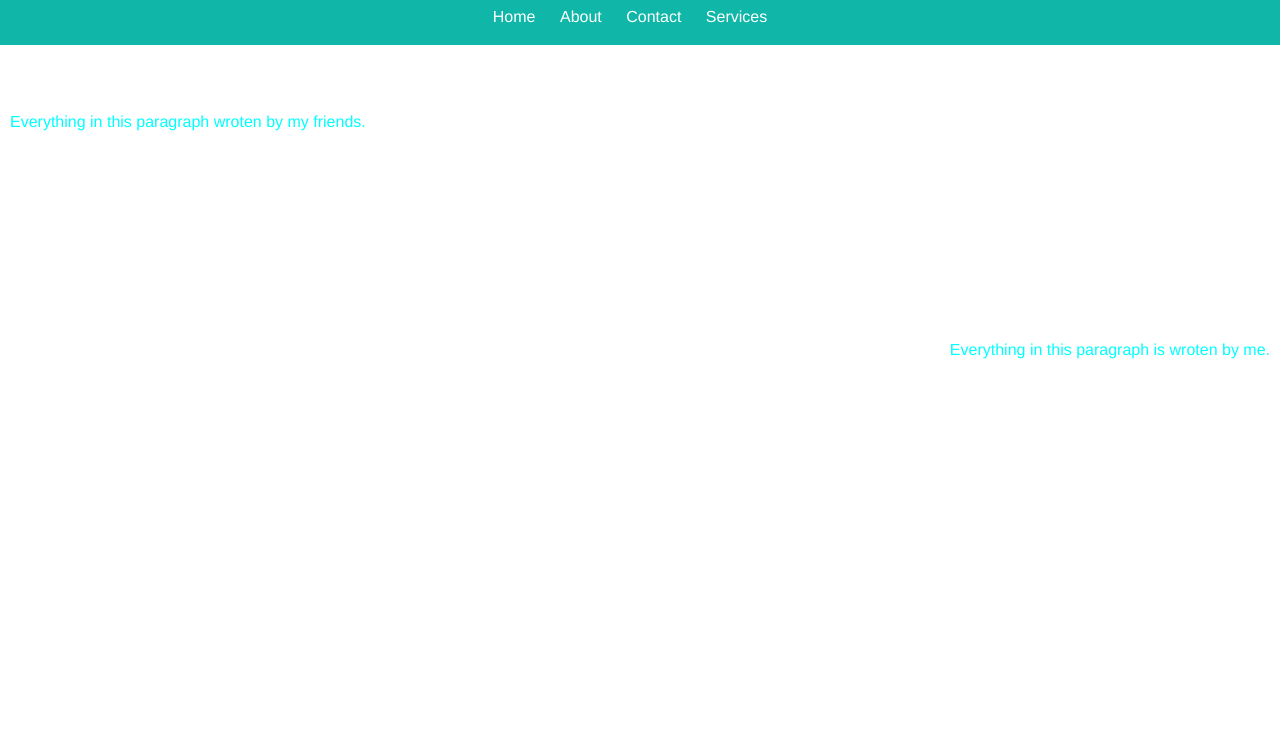
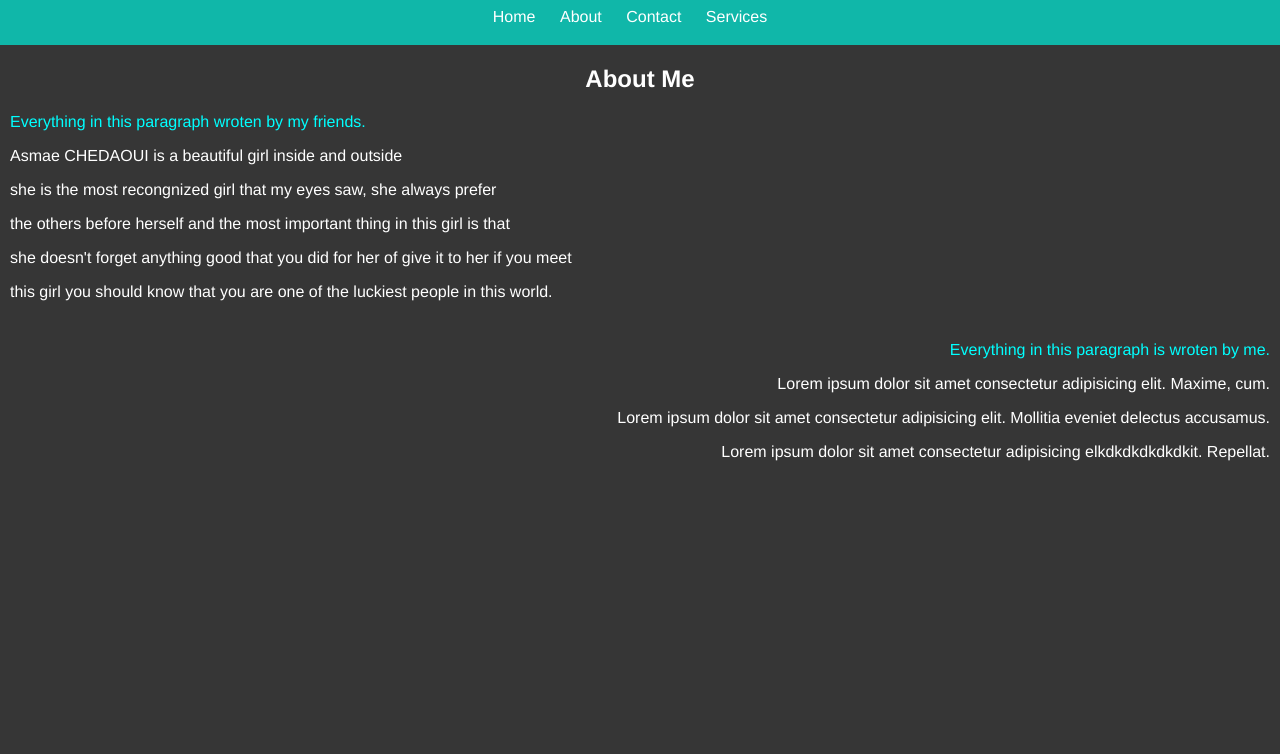
Before and after one commit to AK198K/poftfoli, a plain HTML site: page about.html in a window 1280 px wide. Shown: the part 46-800 px from the top of the page. Drawn offline with Linux system fonts and the light colour scheme.

Commit message:
Update about.html

```diff
--- a/about.html
+++ b/about.html
@@ -9,7 +9,7 @@
                 box-sizing: border-box;
             }
             body{
-                background-color: rgb(255,255,255);
+                background-color: #363636;
                 margin:0px;
                 padding: 0px;
                 text-align: center;
```
